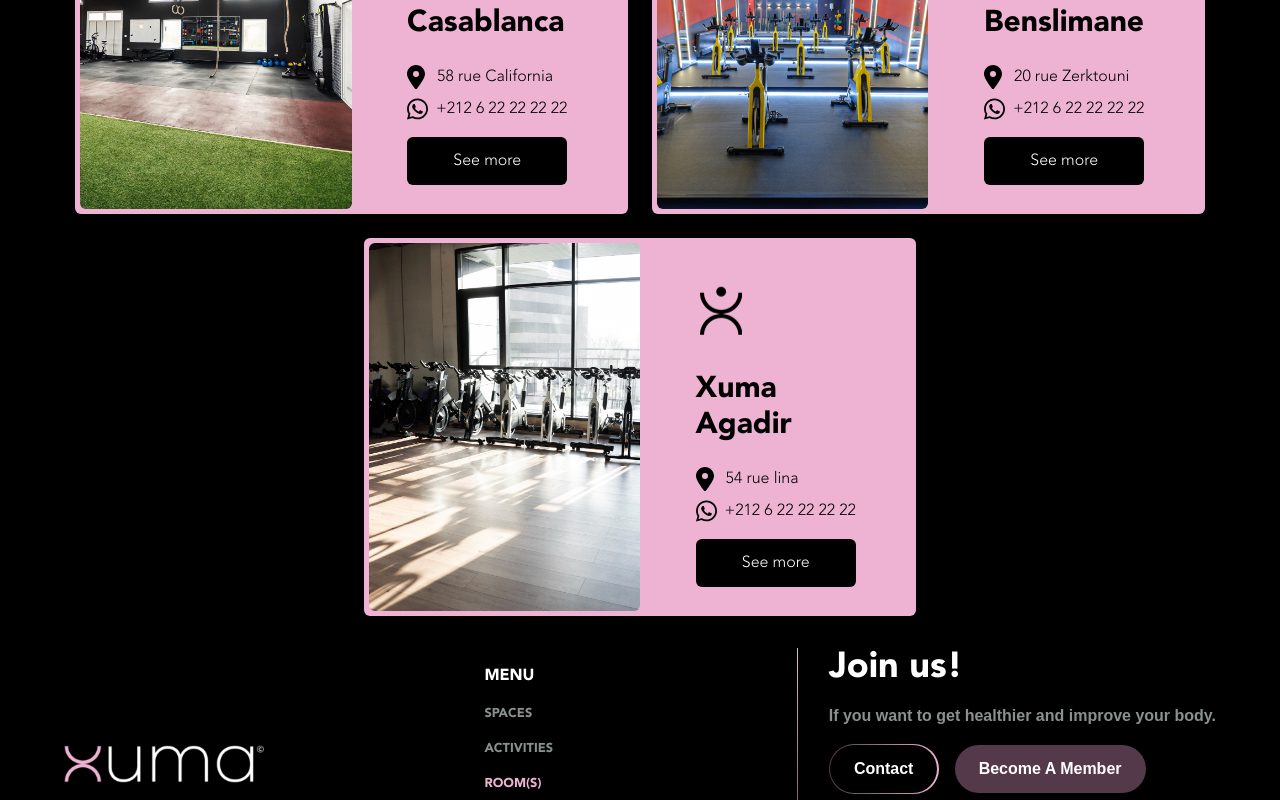
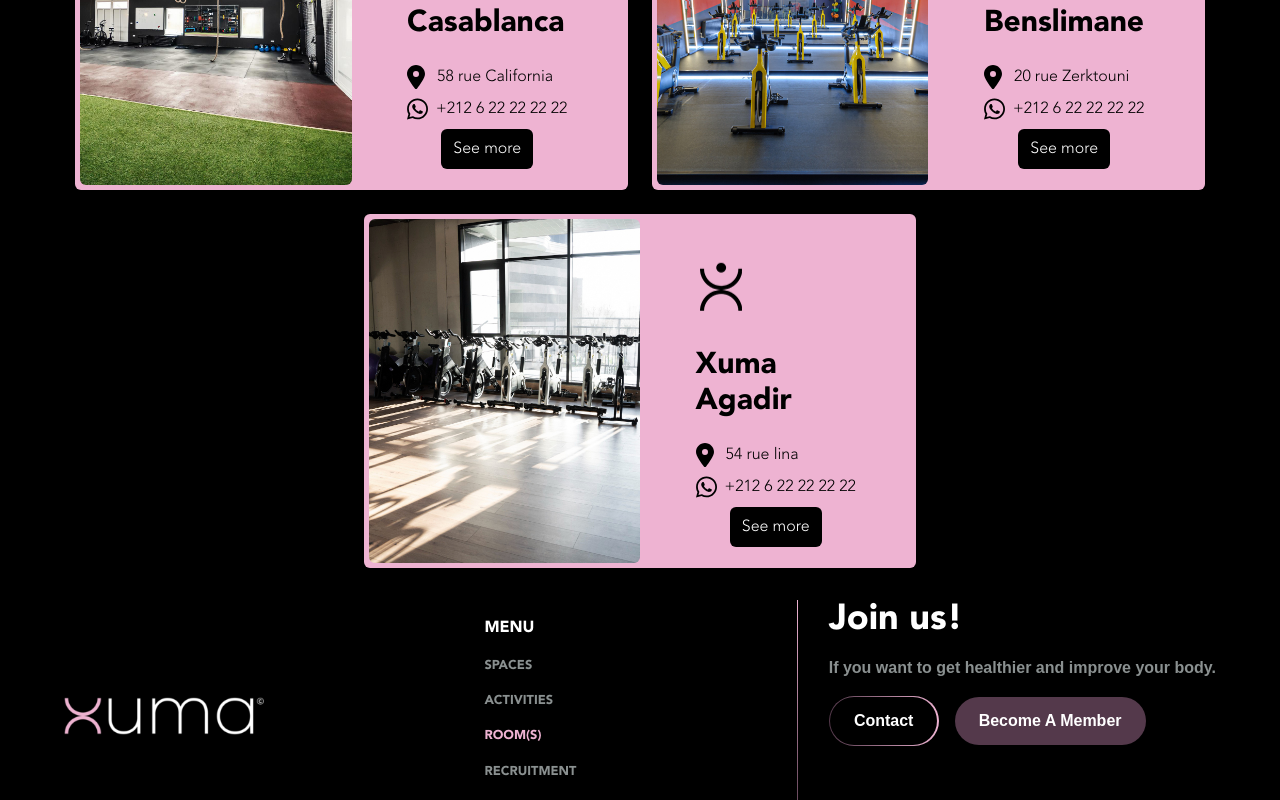
Before and after one commit to smahidv/xuma, a Next.js app: page /rooms in a window 1280 px wide. Shown: the part 640-1440 px from the top of the page. Built offline with nearby package versions, Linux system fonts and the light colour scheme; a web font is replaced by a local one.

Commit message:
resolve semantic warning

```diff
--- a/app/page.tsx
+++ b/app/page.tsx
@@ -65,9 +65,9 @@
 									<span>Founder</span>
 								</div>
 							</div>
-							<button className="w-full md:w-fit font-black text-black bg-crayola capitalize md:px-btn-md-x md:py-btn-md-y  px-btn-sm-x py-btn-sm-y rounded-full hover:shadow-crayola_sm_shd">
-							<Link href="/subscribe" >become a member</Link>
-							</button>
+
+							<Link href="/subscribe" className="w-full md:w-fit font-black text-black bg-crayola capitalize md:px-btn-md-x md:py-btn-md-y  px-btn-sm-x py-btn-sm-y rounded-full hover:shadow-crayola_sm_shd">become a member</Link>
+
 						</div>
 						<div className="flex justify-end">
 							<FontAwesomeIcon
--- a/app/recruitment/page.tsx
+++ b/app/recruitment/page.tsx
@@ -1,5 +1,6 @@
 import Image from "next/image";
 import DarkCharcoalSymbol from "@/public/images/DarkCharcoalSymbol.png";
+import Link from "next/link";
 
 export default function recruitment() {
 	return (
@@ -50,7 +51,7 @@
 								type="button"
 								className="px-btn-x py-btn-y bg-crayola text-black rounded-sm font-black h-full"
 							>
-								Subscribe
+							<Link href="/subscribe">Subscribe</Link>
 							</button>
 						</div>
 					</div>
--- a/app/rooms/page.tsx
+++ b/app/rooms/page.tsx
@@ -58,14 +58,11 @@
 										</div>
 										{/* end contact */}
 										<div className="mt-4 text-center">
-											<button
-												type="button"
-												className="bg-black lg:w-full  rounded-md py-[0.6rem] px-3 md:py-3 "
-											>
-												<Link className="text-white " href="/spaces">
+
+												<Link className="text-white bg-black lg:w-full  rounded-md py-[0.6rem] px-3 md:py-3 " href="/spaces">
 													See more
 												</Link>
-											</button>
+
 										</div>
 									</div>
 								</div>
--- a/components/Footer.tsx
+++ b/components/Footer.tsx
@@ -29,16 +29,16 @@
             If you want to get healthier and improve your body.
           </p>
 
-          <button className="block group sm:inline-block w-full sm:w-fit relative rounded-full p-[1.2px] bg-gradient-to-l from-crayola to-purple_taupe">
+          <Link href="/contact" className="block group sm:inline-block w-full sm:w-fit relative rounded-full p-[1.2px] bg-gradient-to-l from-crayola to-purple_taupe">
             <div className="bg-black rounded-full w-full h-full flex justify-center items-center md:px-btn-md-x md:py-btn-md-y px-btn-sm-x py-btn-sm-y">
-              <Link href="/contact" className="font-bold text-white group-hover:text-purple_taupe">
+              <div className="font-bold text-white group-hover:text-purple_taupe">
                 Contact
-              </Link>
+              </div>
             </div>
-          </button>
+          </Link>
 
           <button className="w-full sm:w-fit sm:ml-4 font-bold bg-purple_taupe capitalize md:px-btn-md-x md:py-btn-md-y px-btn-sm-x py-btn-sm-y rounded-full hover:shadow-crayola_sm_shd">
-            become a member
+           <Link href="/subscibe"> become a member</Link>
           </button>
         </div>
       </div>
--- a/components/Header.tsx
+++ b/components/Header.tsx
@@ -51,9 +51,9 @@
 					 />
 				</div>
 				<div className="flex md:gap-4 gap-1 items-center">
-					<button className="text-sm sm:text-base rounded-full bg-crayola text-black  md:px-btn-md-x md:py-btn-md-y  px-btn-sm-x py-btn-sm-y font-black capitalize hover:shadow-crayola_shd">
-						<Link href="/subscribe">subscribe</Link>
-					</button>
+
+						<Link href="/subscribe" className="text-sm sm:text-base rounded-full bg-crayola text-black  md:px-btn-md-x md:py-btn-md-y  px-btn-sm-x py-btn-sm-y font-black capitalize hover:shadow-crayola_shd">subscribe</Link>
+
 					<button
 						className="lg:absolute right-4 z-20 top-4 lg:hidden "
 						aria-label="Toggle Menu"
--- a/components/home/Activities.tsx
+++ b/components/home/Activities.tsx
@@ -28,7 +28,7 @@
 						<Image src={symbol} alt="xuma symbom" />
 					</div>
 					<div className="center group">
-						<Link href="#">
+						<Link href="/activities">
 							<span className="font-bold md:text-lg">Discover</span>
 							<FontAwesomeIcon
 								icon={faArrowRight}
@@ -53,7 +53,7 @@
 						<Image src={symbol} alt="xuma symbom" />
 					</div>
 					<div className="center group">
-						<Link href="#">
+						<Link href="/spaces">
 							<span className="font-bold md:text-lg">Discover</span>
 							<FontAwesomeIcon
 								icon={faArrowRight}
--- a/components/home/Subscription.tsx
+++ b/components/home/Subscription.tsx
@@ -110,11 +110,11 @@
 										<p className="max-w-[40ch] text-sm md:text-base">
 											{item.description}
 										</p>
-										<button className="hover:shadow-crayola_sm_shd w-full bg-purple_taupe md:px-2 md:py-2 px-1 py-0.5 rounded-lg from-crayola to-purple_taupe p-[1.2px] bg-gradient-to-l">
-											<Link href="#" className="font-bold text-sm md:text-base">
+
+											<Link href="#" className="hover:shadow-crayola_sm_shd w-full bg-purple_taupe md:px-2 md:py-2 px-1 py-0.5 rounded-lg from-crayola to-purple_taupe p-[1.2px] bg-gradient-to-l font-bold text-sm md:text-base">
 												Subscribe
 											</Link>
-										</button>
+
 										<div className="center gap-4 pb-2 pt-1">
 											<FontAwesomeIcon
 												icon={faCircle}
--- a/components/home/hiring/Hiring.tsx
+++ b/components/home/hiring/Hiring.tsx
@@ -48,9 +48,7 @@
 					</motion.div>
 				</div>
 			</div>
-			<button className="hover:shadow-crayola_sm_shd bg-purple_taupe px-8 py-2 rounded-md w-fit  font-bold md:text-xl">
-				<Link href="#">Apply</Link>
-			</button>
+				<Link href="/recruitment" className="hover:shadow-crayola_sm_shd bg-purple_taupe px-8 py-2 rounded-md w-fit  font-bold md:text-xl">Apply</Link>
 		</div>
 	);
 }
```
